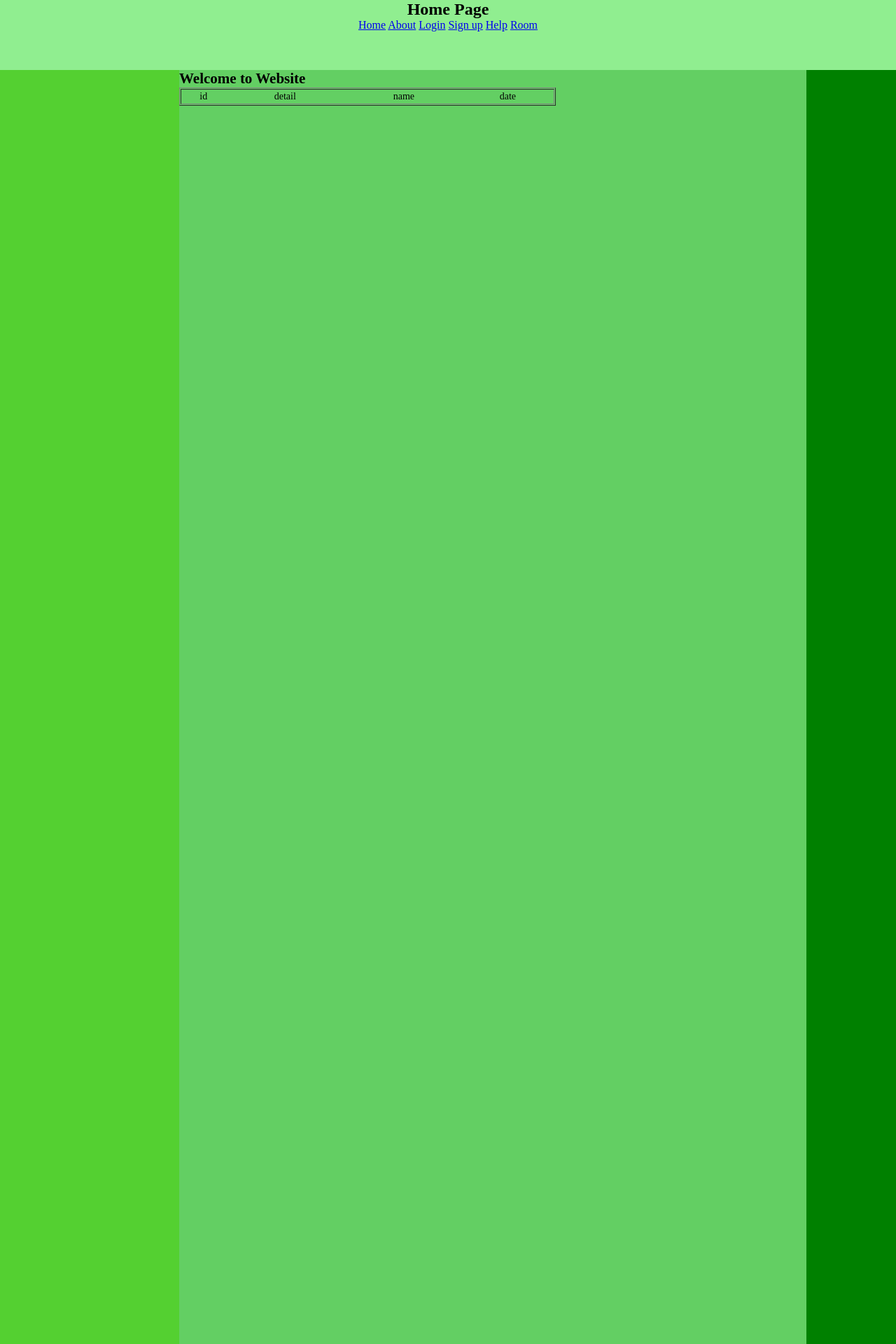
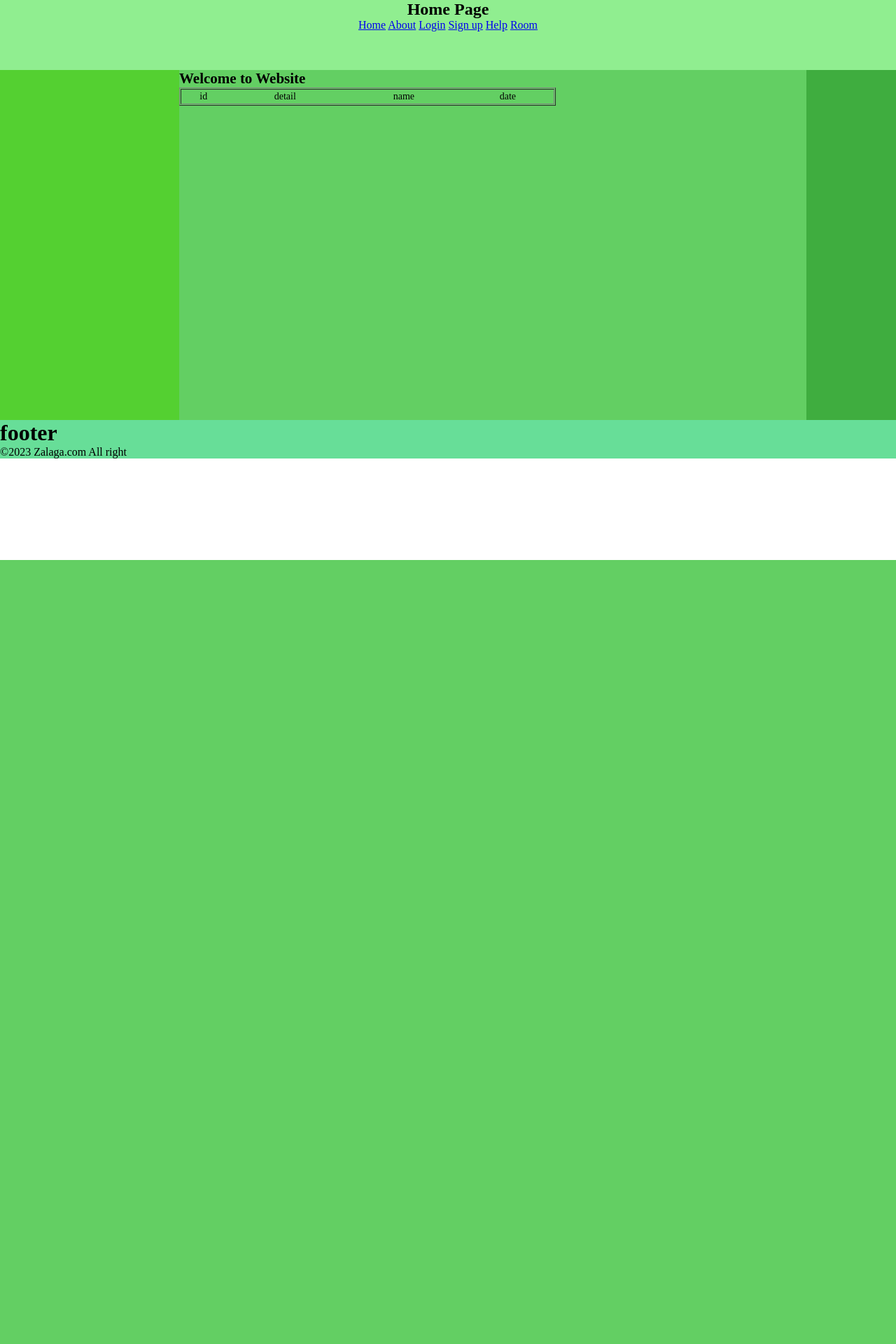
Before and after one commit to Hori-z0n/Realtime_chat, a PHP site: page / in a window 1280 px wide. Shown: the top 1920 px of the page at 70% size. After the commit the page ends 800 px from the top, so only its background shows below. Run offline with PHP 8.4, Linux system fonts and the light colour scheme; data that the repository does not hold is empty.

Commit message:
document

```diff
--- a/style1.css
+++ b/style1.css
@@ -32,7 +32,7 @@ nav{
     margin-top: 0px;
     text-align: center;
     width: 20%;
-    height: 5000px;
+    height: 500px;
     background:rgb(84, 208, 49);
     float: left;
 }
@@ -44,7 +44,7 @@ section
     /*text-align: center;*/
     text-align: left;
     width: 70%;
-    height: 5000px;
+    height: 500px;
     background: rgb(99, 207, 99);
     float: left;
     font-size: 14px;
@@ -55,9 +55,9 @@ aside
     margin-right: 0px;
     margin-top: 0px;
     width: 10%;
-    height: 5000px;
+    height: 500px;
     text-align: center;
-    background: green;
+    background: rgb(63, 173, 63);
     float: left;
 }
 footer
```
Also changed, not shown: 1 other file.
